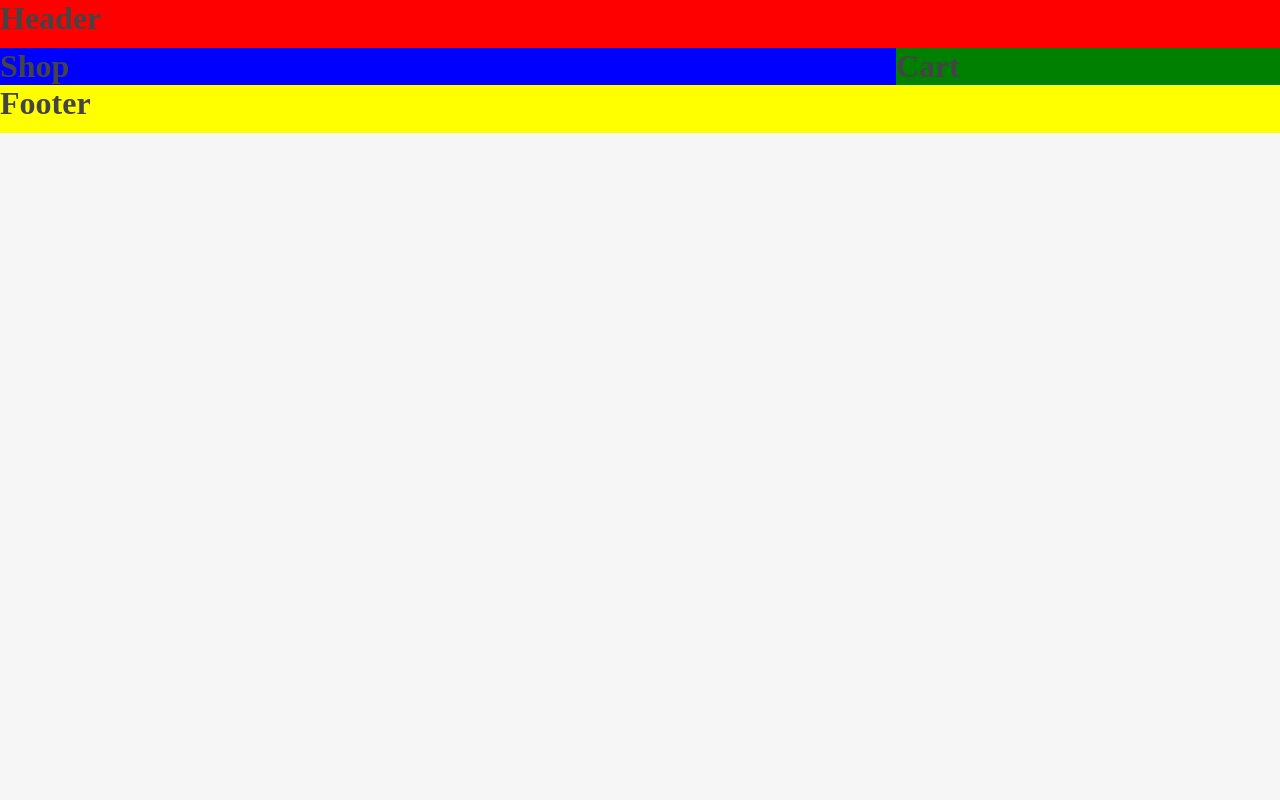
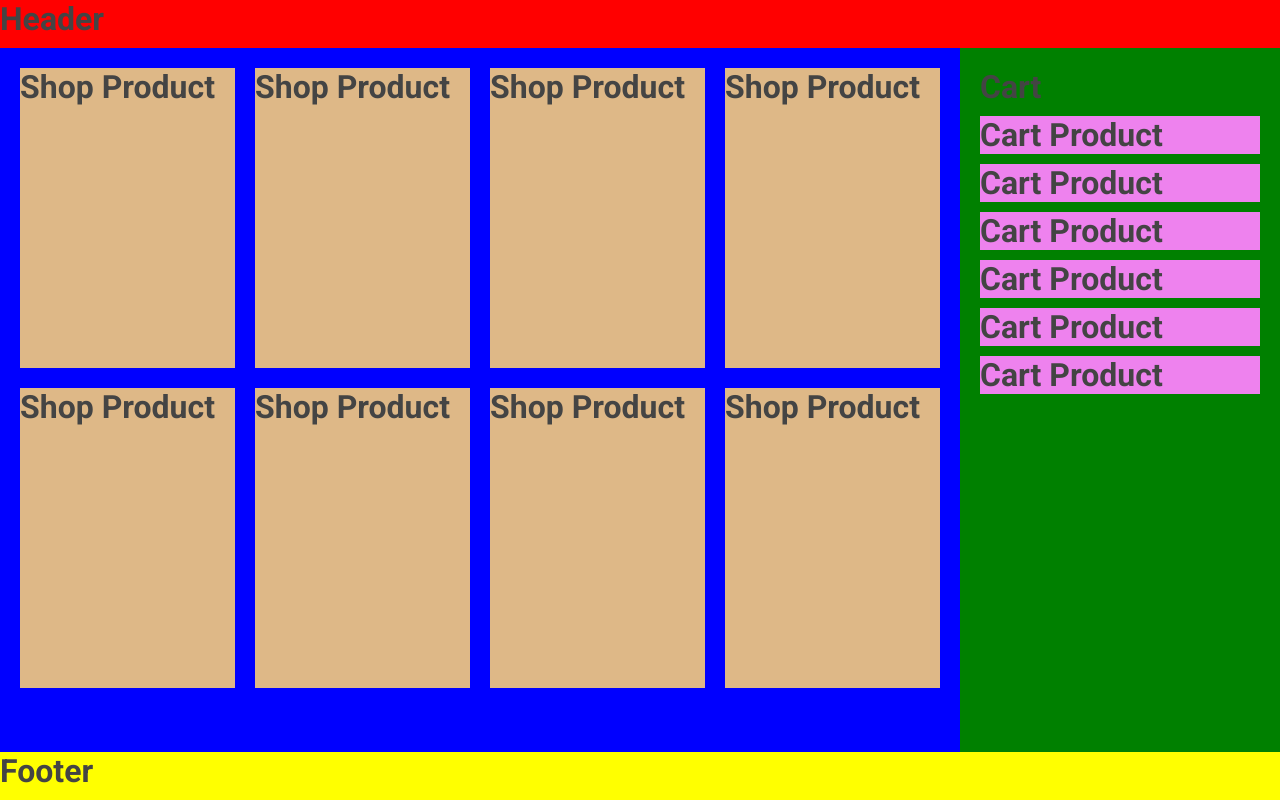
Before and after one commit to Leblanc-Sebastien/Boutique, a Vue app: page / in a window 1280 px wide. Built offline with nearby package versions, Linux system fonts and the light colour scheme.

Commit message:
css Cart and Shop setuped

```diff
--- a/src/App.vue
+++ b/src/App.vue
@@ -1,45 +1,43 @@
 <script setup lang="ts">
-  import TheHeader from './components/Header.vue'
-  import TheFooter from './components/Footer.vue'
-  import Cart from './components/Cart.vue'
-  import Shop from './components/Shop.vue'
+import TheHeader from './components/Header.vue'
+import TheFooter from './components/Footer.vue'
+import CartView from './components/Cart/CartView.vue'
+import ShopView from './components/Shop/ShopView.vue'
 </script>
 
 <template>
   <div class="main-container">
-    <TheHeader class="header b1"/>
-    <Shop class="shop b2"/>
-    <Cart class="cart b3"/>
-    <TheFooter class="footer b4"/>
+    <TheHeader class="header b1" />
+    <ShopView class="shop b2" />
+    <CartView class="cart b3" />
+    <TheFooter class="footer b4" />
   </div>
 </template>
 
 <style scoped lang="scss">
 @import './assets/main.scss';
 
-.main-container{
+.main-container {
   display: grid;
   grid-template-areas: "header header" "shop cart" "footer footer";
-  grid-template-columns: 70%;
+  grid-template-columns: 75% 25%;
   grid-template-rows: 48px auto 48px;
-  min-width: 100vh;
+  min-height: 100vh;
 }
 
-.header{
+.header {
   grid-area: header;
 }
 
-.shop{
+.shop {
   grid-area: shop;
 }
 
-.cart{
+.cart {
   grid-area: cart;
 }
 
-.footer{
+.footer {
   grid-area: footer;
 }
-
-
 </style>
--- a/src/assets/main.scss
+++ b/src/assets/main.scss
@@ -1,5 +1,5 @@
 :root{
-    --font-family : 'roboto', 'sans-serif'
+    --font-family : 'roboto', 'sans-serif';
 
     --primary-1 : #3498db;
     --primary-2 :#2980b9;
@@ -97,6 +97,10 @@ ul{
     margin: 30px;
 }
 
+.m-b-10{
+    margin-bottom: 10px;
+}
+
 .b1{
     background-color: red;
 }
@@ -112,3 +116,11 @@ ul{
 .b4{
     background-color: yellow;
 }
+
+.b5{
+    background-color: violet;
+}
+
+.b6{
+    background-color: burlywood;
+}
--- a/src/components/Cart.vue
+++ b/src/components/Cart/CartProduct.vue
@@ -3,8 +3,8 @@
 </script>
 
 <template>
-    <div>
-        <h1>Cart</h1>
+    <div class="b5 m-b-10">
+        <h1>Cart Product</h1>
     </div>
 </template>
 
--- /dev/null
+++ b/src/components/Cart/CartProductList.vue
@@ -0,0 +1,18 @@
+<script setup lang="ts">
+    import CartProduct from './CartProduct.vue'
+</script>
+
+<template>
+    <div class="d-flex flex-column">
+        <CartProduct />
+        <CartProduct />
+        <CartProduct />
+        <CartProduct />
+        <CartProduct />
+        <CartProduct />
+    </div>
+</template>
+
+<style lang="scss" scoped>
+
+</style>
--- /dev/null
+++ b/src/components/Cart/CartView.vue
@@ -0,0 +1,14 @@
+<script setup lang="ts">
+    import CartProductList from './CartProductList.vue'
+</script>
+
+<template>
+    <div class="p-20">
+        <h1 class="m-b-10">Cart</h1>
+        <CartProductList/>
+    </div>
+</template>
+
+<style lang="scss" scoped>
+
+</style>
--- a/src/components/Shop.vue
+++ b/src/components/Shop/ShopProduct.vue
@@ -3,8 +3,8 @@
 </script>
 
 <template>
-    <div>
-        <h1>Shop</h1>
+    <div class="b6">
+        <h1>Shop Product</h1>
     </div>
 </template>
 
--- /dev/null
+++ b/src/components/Shop/ShopProductList.vue
@@ -0,0 +1,25 @@
+<script setup lang="ts">
+import ShopProduct from './ShopProduct.vue'
+</script>
+
+<template>
+    <div class="grid-container p-20">
+        <ShopProduct />
+        <ShopProduct />
+        <ShopProduct />
+        <ShopProduct />
+        <ShopProduct />
+        <ShopProduct />
+        <ShopProduct />
+        <ShopProduct />
+    </div>
+</template>
+
+<style lang="scss" scoped>
+.grid-container {
+    display: grid;
+    grid-template-columns: 1fr 1fr 1fr 1fr;
+    grid-auto-rows: 300px;
+    gap: 20px;
+}
+</style>
--- /dev/null
+++ b/src/components/Shop/ShopView.vue
@@ -0,0 +1,11 @@
+<script setup lang="ts">
+import ShopProductList from './ShopProductList.vue'
+</script>
+
+<template>
+    <div>
+        <ShopProductList />
+    </div>
+</template>
+
+<style lang="scss" scoped></style>
```
